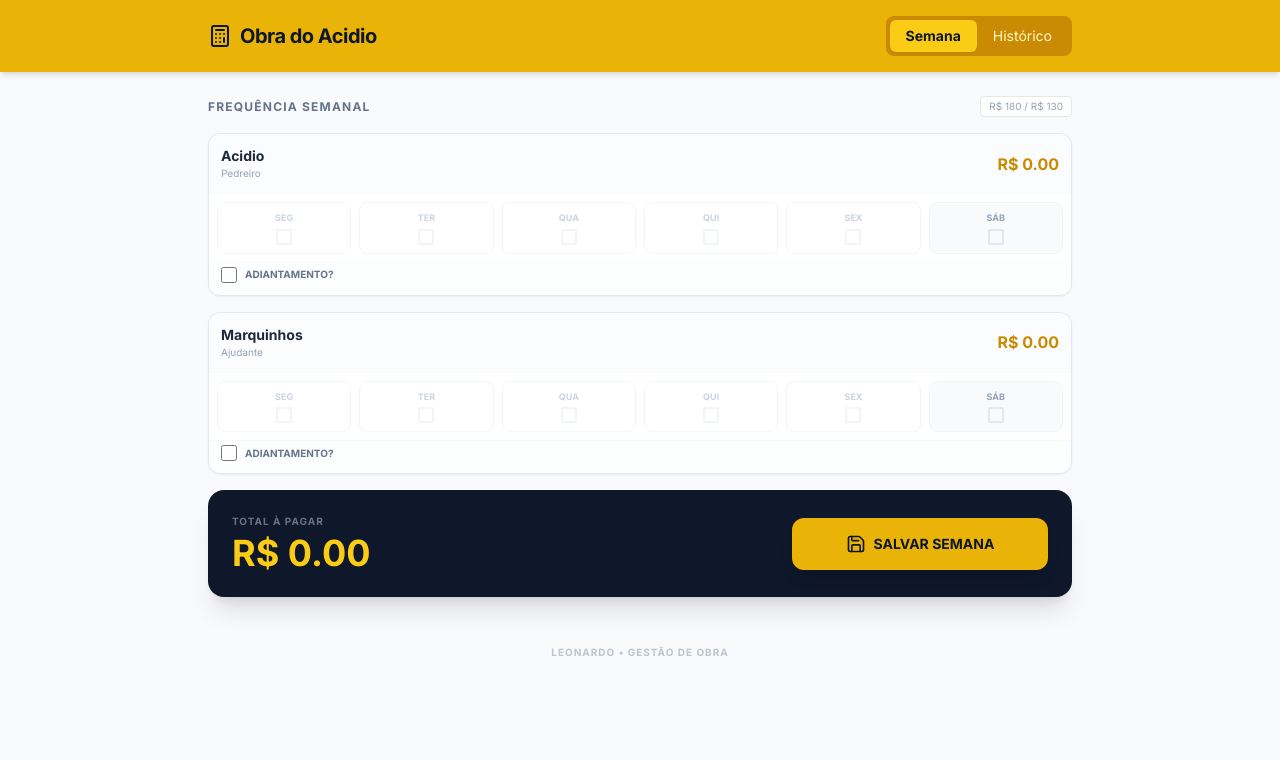
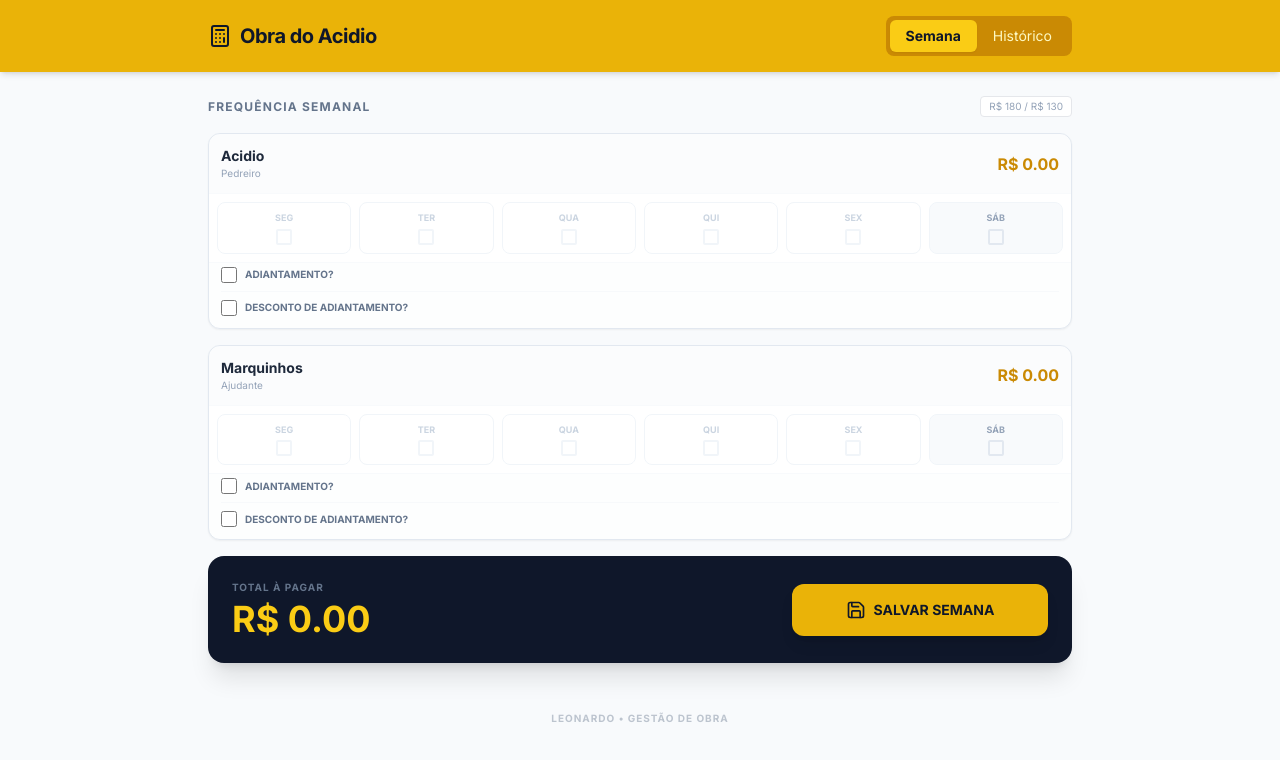
Before and after one commit to leonardojoaquim84/Gesta-de-Pagamento-Obra, a React (Vite) app: page / in a window 1280 px wide. Shown: the top 760 px of the page. Built offline with nearby package versions, Linux system fonts and the light colour scheme.

Commit message:
feat: Add deduction feature for workers
Introduces the ability to track and apply deductions for worker payments, alongside existing advance functionality. This enhances the accuracy of payment calculations by allowing for subtractions based on specific days.

```diff
--- a/App.tsx
+++ b/App.tsx
@@ -14,6 +14,8 @@ import {
   ChevronRight,
   Calculator,
   Copy,
+  Plus,
+  Minus,
   AlertCircle
 } from 'lucide-react';
 
@@ -25,7 +27,9 @@ const INITIAL_WORKERS: Worker[] = [
     dailyRate: 180,
     attendance: { monday: false, tuesday: false, wednesday: false, thursday: false, friday: false, saturday: false },
     hasAdvance: false,
-    advanceDays: 0
+    advanceDays: 0,
+    hasDeduction: false,
+    deductionDays: 0
   },
   {
     id: '2',
@@ -34,7 +38,9 @@ const INITIAL_WORKERS: Worker[] = [
     dailyRate: 130,
     attendance: { monday: false, tuesday: false, wednesday: false, thursday: false, friday: false, saturday: false },
     hasAdvance: false,
-    advanceDays: 0
+    advanceDays: 0,
+    hasDeduction: false,
+    deductionDays: 0
   }
 ];
 
@@ -82,10 +88,19 @@ const App: React.FC = () => {
     ));
   };
 
+  const updateDeduction = (workerId: string, hasDeduction: boolean, days?: number) => {
+    setWorkers(prev => prev.map(w =>
+      w.id === workerId
+        ? { ...w, hasDeduction, deductionDays: days !== undefined ? days : w.deductionDays || 0 }
+        : w
+    ));
+  };
+
   const calculateWorkerTotal = (worker: Worker) => {
     const daysWorked = Object.values(worker.attendance).filter(Boolean).length;
     const advanceAmount = (worker.hasAdvance && worker.advanceDays) ? worker.advanceDays * worker.dailyRate : 0;
-    return (daysWorked * worker.dailyRate) + advanceAmount;
+    const deductionAmount = (worker.hasDeduction && worker.deductionDays) ? worker.deductionDays * worker.dailyRate : 0;
+    return (daysWorked * worker.dailyRate) + advanceAmount - deductionAmount;
   };
 
   const calculateGrandTotal = () => {
@@ -116,7 +131,9 @@ const App: React.FC = () => {
       ...w,
       attendance: { monday: false, tuesday: false, wednesday: false, thursday: false, friday: false, saturday: false },
       hasAdvance: false,
-      advanceDays: 0
+      advanceDays: 0,
+      hasDeduction: false,
+      deductionDays: 0
     })));
     alert("Semana salva com sucesso!");
   };
@@ -277,7 +294,8 @@ const App: React.FC = () => {
                     ))}
                   </div>
 
-                  <div className="px-3 pb-3 pt-1 border-t border-slate-50 bg-slate-50/30 flex items-center gap-4">
+                  <div className="px-3 pb-3 pt-1 border-t border-slate-50 bg-slate-50/30 space-y-2">
+                    <div className="flex items-center gap-4">
                       <label className="flex items-center gap-2 cursor-pointer group">
                         <input
                           type="checkbox"
@@ -291,19 +309,57 @@ const App: React.FC = () => {
                       {worker.hasAdvance && (
                         <div className="flex items-center gap-2 animate-in fade-in slide-in-from-left-2 duration-200">
                           <span className="text-[10px] font-bold text-slate-400 uppercase">Dias:</span>
-                        <input
-                          type="number"
-                          min="0.5"
-                          step="0.5"
+                          <div className="relative flex items-center">
+                            <select
                               value={worker.advanceDays || 0}
                               onChange={(e) => updateAdvance(worker.id, true, parseFloat(e.target.value) || 0)}
-                          className="w-16 px-2 py-1 text-xs font-bold border border-slate-200 rounded-md focus:outline-none focus:border-yellow-400"
-                        />
+                              className="appearance-none w-14 h-8 px-2 text-center text-xs font-black bg-white border border-slate-200 rounded-lg focus:outline-none focus:border-yellow-400 cursor-pointer shadow-sm"
+                            >
+                              {Array.from({ length: 8 }, (_, i) => i).map(val => (
+                                <option key={val} value={val}>{val}</option>
+                              ))}
+                            </select>
+                            <ChevronRight className="w-3 h-3 text-slate-400 absolute right-1 pointer-events-none rotate-90" />
+                          </div>
                           <span className="text-[10px] font-black text-yellow-600 bg-yellow-100 px-2 py-0.5 rounded">
                             + R$ {((worker.advanceDays || 0) * worker.dailyRate).toFixed(2)}
                           </span>
                         </div>
                       )}
+                    </div>
+
+                    <div className="flex items-center gap-4 border-t border-slate-100/50 pt-2">
+                      <label className="flex items-center gap-2 cursor-pointer group">
+                        <input
+                          type="checkbox"
+                          checked={worker.hasDeduction || false}
+                          onChange={(e) => updateDeduction(worker.id, e.target.checked)}
+                          className="w-4 h-4 rounded border-slate-300 text-red-500 focus:ring-red-500 cursor-pointer"
+                        />
+                        <span className="text-[10px] font-bold uppercase text-slate-500 group-hover:text-slate-700 transition-colors">Desconto de Adiantamento?</span>
+                      </label>
+
+                      {worker.hasDeduction && (
+                        <div className="flex items-center gap-2 animate-in fade-in slide-in-from-left-2 duration-200">
+                          <span className="text-[10px] font-bold text-slate-400 uppercase">Dias:</span>
+                          <div className="relative flex items-center">
+                            <select
+                              value={worker.deductionDays || 0}
+                              onChange={(e) => updateDeduction(worker.id, true, parseFloat(e.target.value) || 0)}
+                              className="appearance-none w-14 h-8 px-2 text-center text-xs font-black bg-white border border-slate-200 rounded-lg focus:outline-none focus:border-red-400 cursor-pointer shadow-sm"
+                            >
+                              {Array.from({ length: 8 }, (_, i) => i).map(val => (
+                                <option key={val} value={val}>{val}</option>
+                              ))}
+                            </select>
+                            <ChevronRight className="w-3 h-3 text-slate-400 absolute right-1 pointer-events-none rotate-90" />
+                          </div>
+                          <span className="text-[10px] font-black text-red-600 bg-red-100 px-2 py-0.5 rounded">
+                            - R$ {((worker.deductionDays || 0) * worker.dailyRate).toFixed(2)}
+                          </span>
+                        </div>
+                      )}
+                    </div>
                   </div>
                 </div>
               ))}
@@ -402,6 +458,7 @@ const App: React.FC = () => {
                                 <span className="text-[10px] text-slate-400 font-bold uppercase">
                                   {days}D
                                   {worker.hasAdvance && worker.advanceDays ? ` + ${worker.advanceDays}A` : ''}
+                                  {worker.hasDeduction && worker.deductionDays ? ` - ${worker.deductionDays}D` : ''}
                                   x {worker.dailyRate}
                                 </span>
                               </div>
--- a/services/geminiService.ts
+++ b/services/geminiService.ts
@@ -8,13 +8,17 @@ export const generateReceiptText = async (payment: WeeklyPayment): Promise<strin
   const workerSummary = payment.workers.map(w => {
     const daysWorked = Object.values(w.attendance).filter(Boolean).length;
     const advanceAmount = (w.hasAdvance && w.advanceDays) ? w.advanceDays * w.dailyRate : 0;
-    const total = (daysWorked * w.dailyRate) + advanceAmount;
+    const deductionAmount = (w.hasDeduction && w.deductionDays) ? w.deductionDays * w.dailyRate : 0;
+    const total = (daysWorked * w.dailyRate) + advanceAmount - deductionAmount;
 
-    if (daysWorked === 0 && advanceAmount === 0) return null;
+    if (daysWorked === 0 && advanceAmount === 0 && deductionAmount === 0) return null;
 
     let line = `-${w.name} (${w.role}): ${daysWorked} dias trabalhados`;
     if (advanceAmount > 0) {
       line += ` + ${w.advanceDays} diárias de adiantamento`;
+    }
+    if (deductionAmount > 0) {
+      line += ` - ${w.deductionDays} diárias de desconto de adiantamento`;
     }
     line += ` (Total R$ ${total.toFixed(2).replace('.', ',')})**`;
 
--- a/types.ts
+++ b/types.ts
@@ -21,6 +21,8 @@ export interface Worker {
   attendance: Attendance;
   hasAdvance?: boolean;
   advanceDays?: number;
+  hasDeduction?: boolean;
+  deductionDays?: number;
 }
 
 export interface WeeklyPayment {
```
Lines whose indentation alone changed are shown as unchanged.
